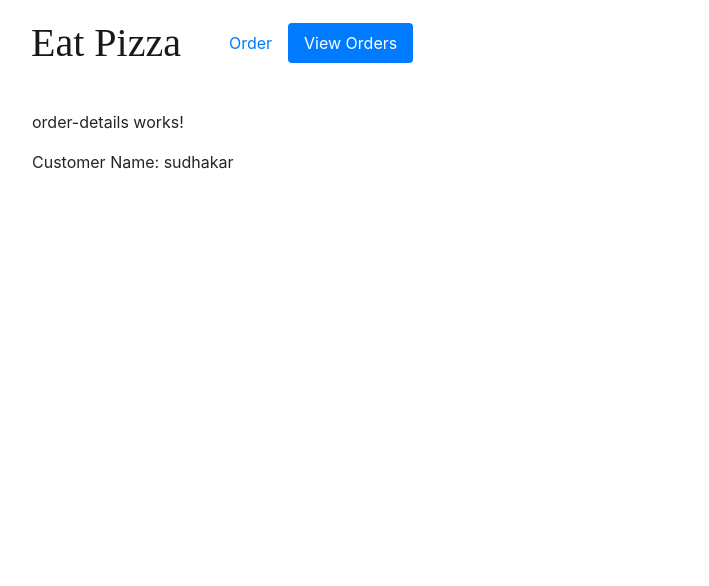
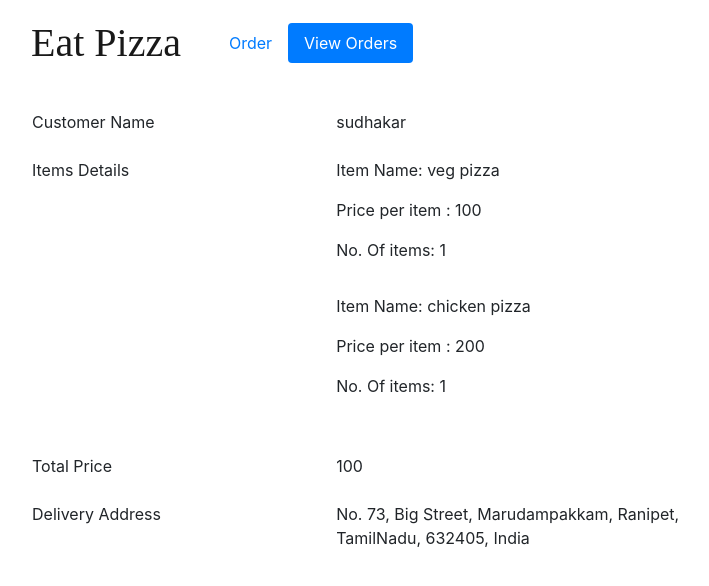
Before and after one commit to sudhakar-dhayalan/pizza, an Angular app: page /view-orders/order-details/1 in a window 1280 px wide. Shown: the top 586 px of the page, without its empty margins (70-779 px from the left). Built offline with nearby package versions, Linux system fonts and the light colour scheme.

Commit message:
functionality completed

```diff
--- /dev/null
+++ b/src/app/delivery-address.ts
@@ -0,0 +1,11 @@
+export class DeliveryAddress {
+    constructor(
+        public doorNo: string,
+        public street: string,
+        public area: string,
+        public district: string,
+        public state: string,
+        public pincode: number,
+        public country: string
+    ) {}
+}
--- /dev/null
+++ b/src/app/order-details.model.ts
@@ -0,0 +1,7 @@
+export class OrderDetails {
+    constructor(
+        public itemName: string,
+        public price: number,
+        public noOfItems: number
+    ) {}
+}
--- a/src/app/order-details/order-details.component.html
+++ b/src/app/order-details/order-details.component.html
@@ -1,2 +1,41 @@
-<p>order-details works!</p>
-<p>Customer Name: {{order?.customerName}}</p>
+<div>
+    <div class="row">
+        <div class="col-xs-3 col-md-5">Customer Name</div>
+        <div class="col-xs-9 col-md-7">{{order?.customerName}}</div>
+      </div><br>
+
+      <div class="row">
+        <div class="col-xs-6 col-md-5">Items Details</div>
+                <div class="col-xs-6 col-md-7">
+                    <ol
+                    *ngFor="let orderDetail of order?.orderDetails;"
+                    style="margin-left: 0; padding-left: 0;">
+                        <li class="list-group">
+                            <p>Item Name: {{orderDetail?.itemName}}</p>
+                            <p>Price per item : {{orderDetail?.price}}</p>
+                            <p>No. Of items: {{orderDetail?.noOfItems}}</p>
+                        </li>
+                    </ol>
+                </div>
+      </div><br>
+
+      <div class="row">
+        <div class="col-xs-6 col-md-5">Total Price</div>
+        <div class="col-xs-6 col-md-7">{{order?.totalAmount}}</div>
+      </div><br>
+
+      <div class="row">
+        <div class="col-xs-6 col-md-5">Delivery Address</div>
+        <div class="col-xs-6 col-md-7">
+            <p>
+                No. {{order?.deliveryAddress.doorNo}},
+                {{order?.deliveryAddress.street}},
+                {{order?.deliveryAddress.area}},
+                {{order?.deliveryAddress.district}},
+                {{order?.deliveryAddress.state}},
+                {{order?.deliveryAddress.pincode}},
+                {{order?.deliveryAddress.country}}
+            </p>
+        </div>
+      </div>
+</div>
--- a/src/app/order-details/order-details.component.ts
+++ b/src/app/order-details/order-details.component.ts
@@ -20,6 +20,7 @@ export class OrderDetailsComponent implements OnInit {
     this.order = this.orderService.getOrderByOrderId(id);
     if(!this.order)
       this.router.navigate(["/page-not-found"]);
+    console.log(this.order);
   }
 
 }
--- a/src/app/order.model.ts
+++ b/src/app/order.model.ts
@@ -1,4 +1,6 @@
 import { Injectable } from "@angular/core";
+import { DeliveryAddress } from "./delivery-address";
+import { OrderDetails } from "./order-details.model";
 import { StatusOfOrder } from "./order-status.enum";
 
 @Injectable()
@@ -6,7 +8,9 @@ export class Order {
 
     constructor(public orderId: number,
                 public customerName: string,
-                public noOfItems: number,
+                public totalNoOfItems: number,
                 public totalAmount: number,
-                public statusOfOrder: StatusOfOrder) {}
+                public statusOfOrder: StatusOfOrder,
+                public orderDetails: OrderDetails[],
+                public deliveryAddress: DeliveryAddress) {}
 }
--- a/src/app/order.service.ts
+++ b/src/app/order.service.ts
@@ -1,4 +1,6 @@
 import { Injectable } from "@angular/core";
+import { DeliveryAddress } from "./delivery-address";
+import { OrderDetails } from "./order-details.model";
 import { StatusOfOrder } from "./order-status.enum";
 import { Order } from "./order.model";
 
@@ -7,8 +9,47 @@ export class OrderService {
 
     id = 0;
     private orders: Order[] = [
-        new Order(++this.id, "sudhakar", 10, 100, StatusOfOrder.OrderRecieved),
-        new Order(++this.id, "someone", 10, 200, StatusOfOrder.OrderRecieved),
+
+        new Order(
+            ++this.id,
+            "sudhakar",
+            10,
+            100,
+            StatusOfOrder.OrderRecieved,
+            [
+              new OrderDetails("veg pizza", 100, 1),
+              new OrderDetails("chicken pizza", 200, 1)
+            ],
+            new DeliveryAddress(
+              "73",
+              "Big Street",
+              "Marudampakkam",
+              "Ranipet",
+              "TamilNadu",
+              632405,
+              "India"
+            )
+        ),
+        new Order(
+            ++this.id,
+            "someone",
+            20,
+            200,
+            StatusOfOrder.OrderRecieved,
+            [
+              new OrderDetails("veg pizza", 100, 1),
+              new OrderDetails("chicken pizza", 200, 1)
+            ],
+            new DeliveryAddress(
+              "234",
+              "2nd cross",
+              "HRBR",
+              "Kalyanagar",
+              "Karnataka",
+              632408,
+              "India"
+            )
+        ),
     ];
 
     getOrders(): Order[] {
--- a/src/app/view-orders/order-list-item/order-list-item.component.html
+++ b/src/app/view-orders/order-list-item/order-list-item.component.html
@@ -4,7 +4,7 @@
     <!-- <h4>{{orderItem.customerName}}</h4> -->
 
         <h4 class="list-group-item-heading">{{orderItem.customerName}}</h4>
-        <p class="list-group-item-text">{{orderItem.noOfItems}}</p>
+        <p class="list-group-item-text">{{orderItem.totalNoOfItems}}</p>
         <p class="list-group-item-text">{{orderItem.totalAmount}}</p>
         <p class="list-group-item-text">{{orderItem.statusOfOrder}}</p>
         <button
```
